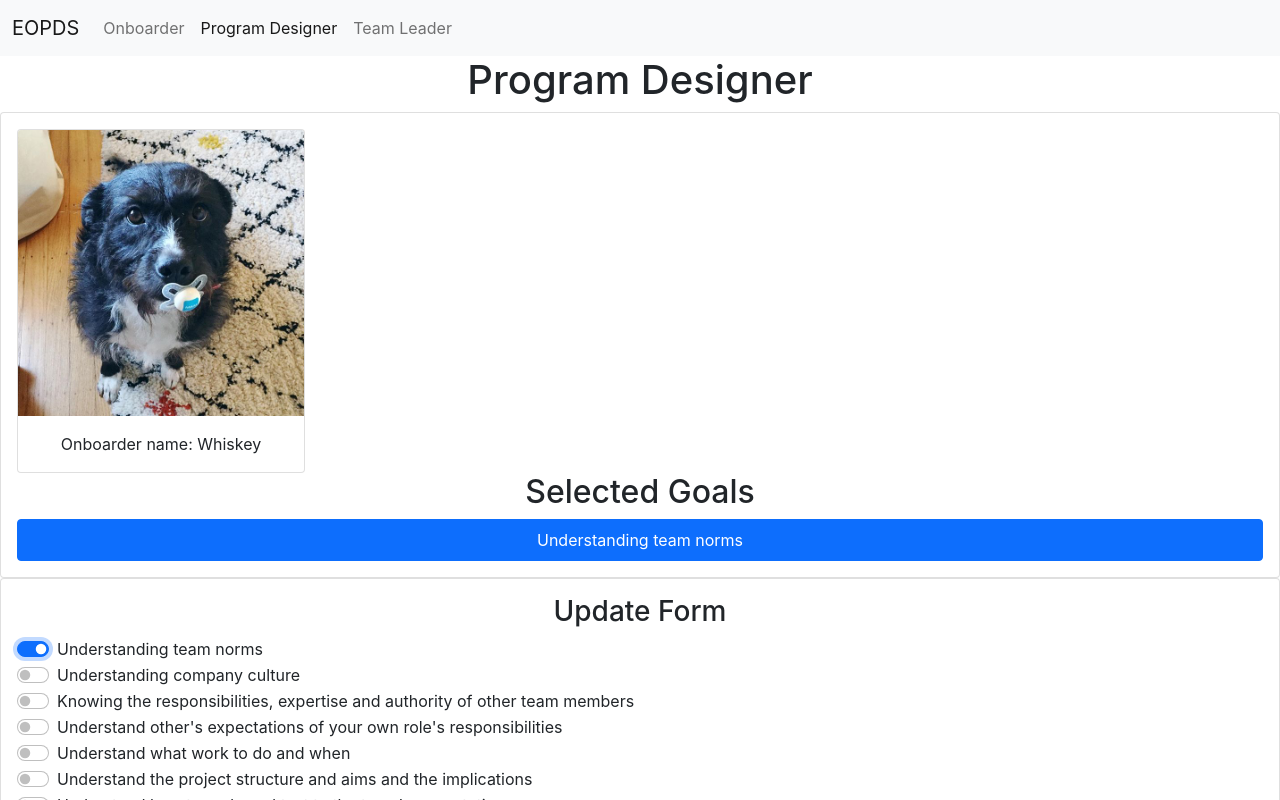
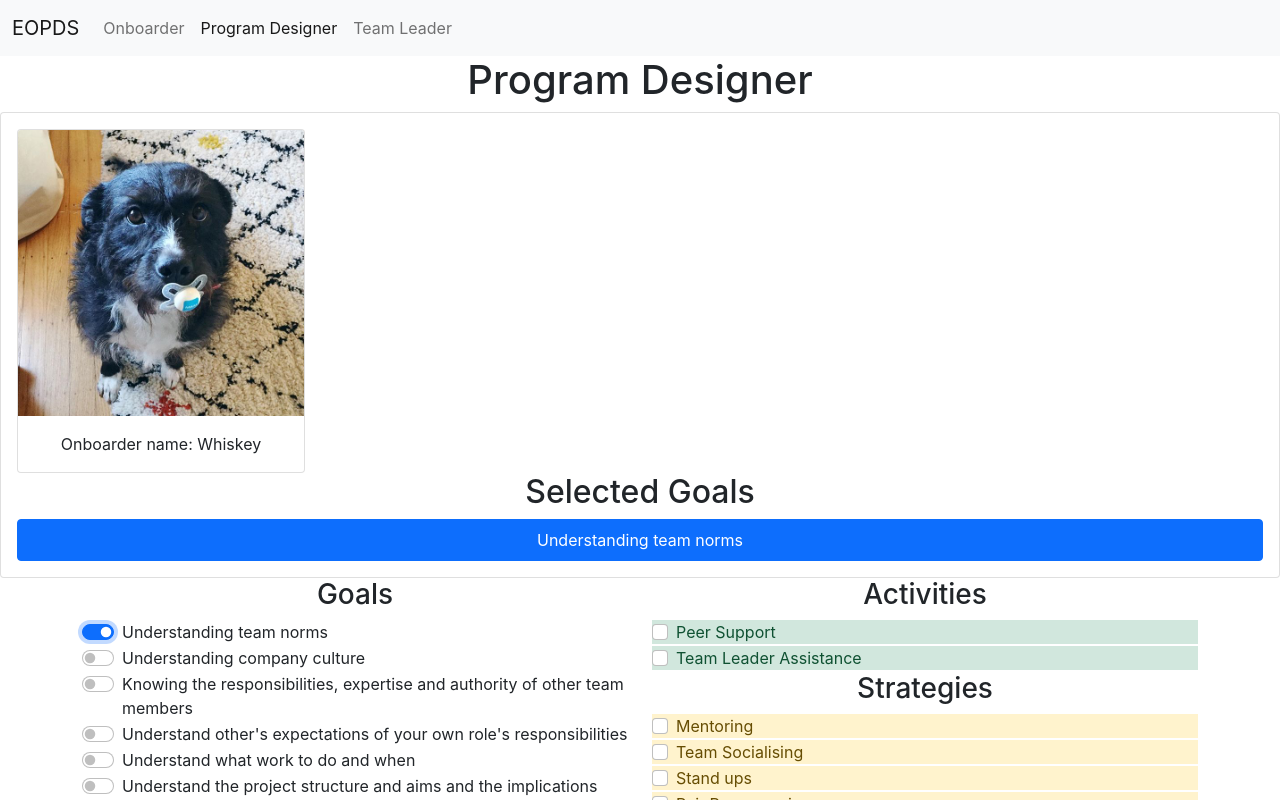
Before and after one commit to SoftwareDevelopmentMethods/eopds, a React (Create React App) app: page /designer in a window 1280 px wide. Both pictures are taken after a click on the checkbox "Understanding team norms". Shown: the top 800 px of the page. Built offline with nearby package versions, Linux system fonts and the light colour scheme.

Commit message:
activities & strategies show

```diff
--- a/src/Goal Manager.js
+++ b/src/Goal Manager.js
@@ -6,10 +6,13 @@ class GoalManager extends Component {
         super(props);
         this.state = {
             name: "Whiskey",
-            goals: []
+            goals: [],
+            activities: [],
+            strategies: []
         };
 
         this.goalsChangeHandler = this.goalsChangeHandler.bind(this);
+        this.activityChangeHandler = this.activityChangeHandler.bind(this);
     }
 
     // update only one goal for onboarder needs to be worked on
@@ -18,22 +21,35 @@ class GoalManager extends Component {
         let goalID = event.target.goalID;
         let selectedGoal = {
             id: goalID,
-            text: val
+            name: val
         }
 
         let goalName = !event.target.checked ? null : val;
+        let activityList = this.props.goal.find(e => e.goal === val);
+        let strategyList = this.props.goal.find(e => e.goal === val);
 
+        let filteredGoals = this.state.goals.filter(goal => goal.name !== val);
+        let filteredActivites = this.state.activities.filter(act => !activityList.activity.includes(act));
+        let filteredStrategies = this.state.strategies.filter(str => !strategyList.strategy.includes(str));
 
-        let filteredGoals = this.state.goals.filter(goal => goal.text !== val);
-        console.log(filteredGoals.length);
-
+        // console.log(activityList.activity, 'hello');
         if (goalName == null) {
-            this.setState({ goals: filteredGoals });
+            this.setState({ goals: filteredGoals, activities: filteredActivites, strategies: filteredStrategies });
         }
         else
-            this.setState({ goals: [...this.state.goals, selectedGoal] });
+
+            this.setState(prevState => ({
+                goals: [...prevState.goals, selectedGoal],
+                activities: [...new Set([...prevState.activities, ...activityList.activity])],
+                strategies: [...new Set([...prevState.strategies, ...strategyList.strategy])]
+            }));
 
     }
+
+    activityChangeHandler = (event) => {
+
+    }
+
 
 
     render() {
@@ -51,18 +67,17 @@ class GoalManager extends Component {
                         <h2>Selected Goals</h2>
                         <ul class="list-group">
                             {this.state.goals.map(goal => (
-                                <li class="list-group-item active" >{goal.text}</li>
+                                <li class="list-group-item active" >{goal.name}</li>
                             ))
                             }
                         </ul>
                     </div>
                 </div>
-
-
-                {/* checklist card */}
-                <div class="card">
-                    <div class="card-body">
-                        <h3>Update Form</h3>
+                {/* checklist goals */}
+                <div class="container">
+                    <div class="row">
+                        <div class="col">
+                            <h3>Goals</h3>
                             {this.props.goal.map((g, i) => (
                                 <div id={"GID" + g.id}>
                                     <div class="text-start form-check form-switch">
@@ -73,9 +88,32 @@ class GoalManager extends Component {
                                 </div>
                             ))}
                         </div>
+                        {/* checklist activities */}
+                        <div class="col">
+                            <h3>Activities</h3>
+                            {this.state.activities.map((act, i) => (
+                                <div id={"AID" + i}>
+                                    <div class="text-start form-check alert-success">
+                                        <input class="form-check-input" type="checkbox" id="flexCheckDefault" value={act} goalsindex={i}
+                                            onChange={this.activityChangeHandler} />
+                                        <label class="form-check-label" for="flexCheckDefault">{act}</label>
                                     </div>
-
-
+                                </div>
+                            ))}
+                            {/* checklist strategies */}
+                            <h3>Strategies</h3>
+                            {this.state.strategies.map((str, i) => (
+                                <div id={"SID" + i}>
+                                    <div class="text-start form-check alert-warning">
+                                        <input class="form-check-input" type="checkbox" id="flexCheckDefault" value={str} goalsindex={i}
+                                            onChange={this.activityChangeHandler} />
+                                        <label class="form-check-label" for="flexCheckDefault">{str}</label>
+                                    </div>
+                                </div>
+                            ))}
+                        </div>
+                    </div>
+                </div>
             </div>
         );
     }
```
Lines whose indentation alone changed are shown as unchanged.
